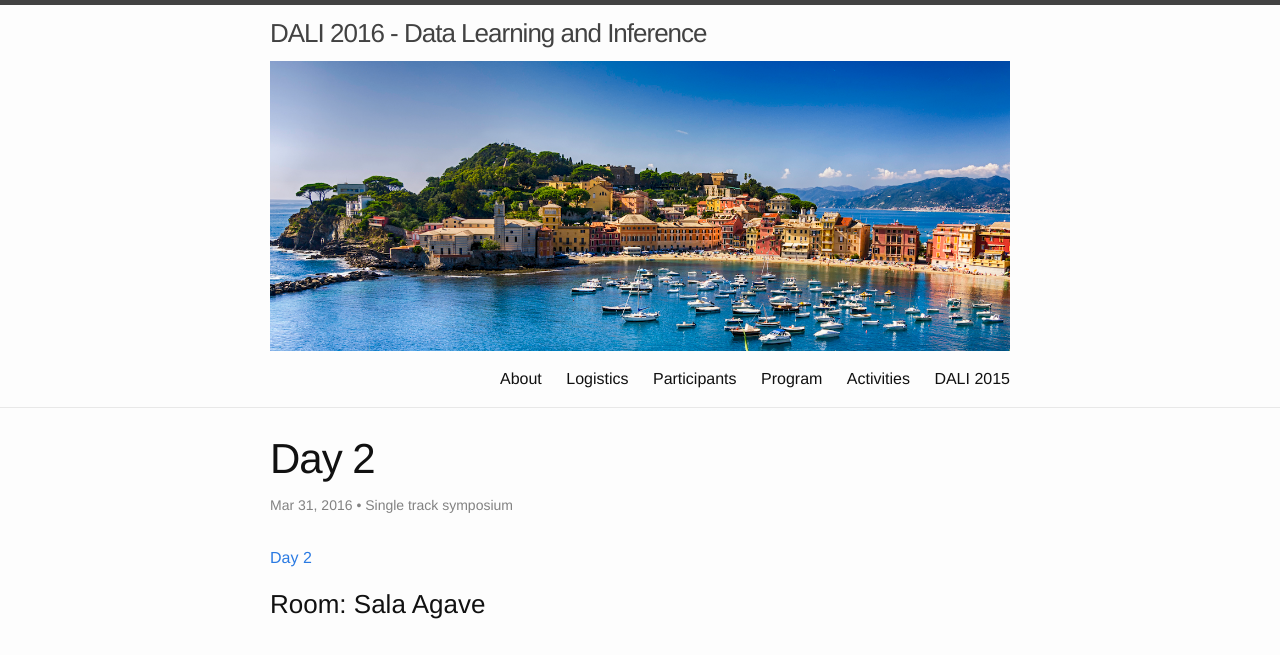
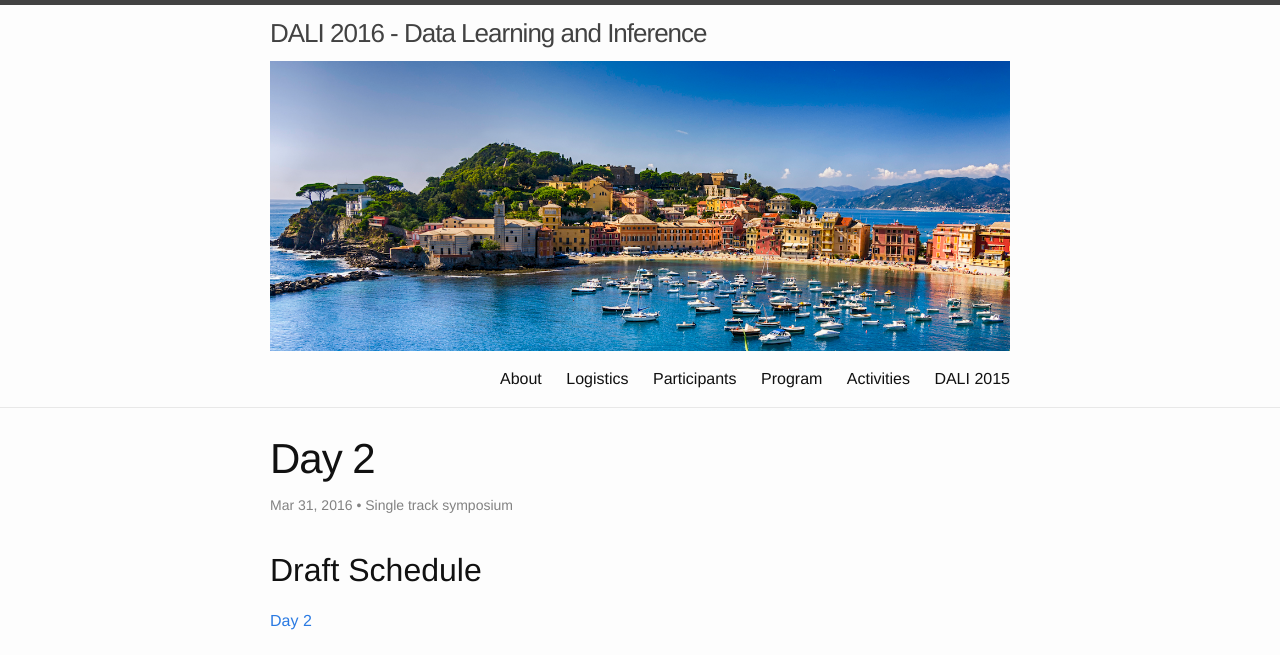
Before and after one commit to dalimeeting/dalimeeting.github.io, a Jekyll site: the page built from _posts/2016-03-31-day-2.md, in a window 1280 px wide and 1400 px high. Shown: the top 655 px of the window. Built offline with Jekyll 4.4.1, drawn with Linux system fonts in a browser that asks for light colours; some of the changed text lies outside the part shown.

Commit message:
Update dali site with new confweb

```diff
--- a/_layouts/singletrack.html
+++ b/_layouts/singletrack.html
@@ -11,14 +11,14 @@
 
   <article class="post-content">
 
-    {% if site.draft %}
+    {% if site.conference.draft %}
     <h2>Draft Schedule</h2>
     {% endif %}
 
     {{ content }}
 
-    {% for post in site.posts %}
-    {% unless post.layout == "day" %}
+    {% for post in site.posts reversed %}
+    {% unless post.layout == "session" %}
     {% if post.date == page.date %}
     <p><a href="{{ site.baseurl }}/{{ post.url }}">{{ post.title }}</a></p>
     {% endif %}
@@ -26,21 +26,17 @@
     {% endfor %}
 
     {% if page.room %}
-    <h3>
-        Room: {{ page.room }}
-    </h3>
-    <br>
+    <h3>Room: {{ page.room }}</h3>
+    {% elsif site.conference.room %}
+    <h3>Room: {{ site.conference.room }}</h3>
     {% endif %}
 
     {% for talk in page.talks %}
-    {% include talk.html %}
+    {% include listtalk.html %}
     {% endfor %}
 
 
     {% if page.show_abstracts %}
-    <br>
-    <br>
-    <br>
     <h1 style='font-size:2em'>Abstracts</h1>
 <!--    abstracts-->
     {% for talk in page.talks %}
```
Also changed, not shown: _layouts/multitrack.html (+8 -7 lines).
